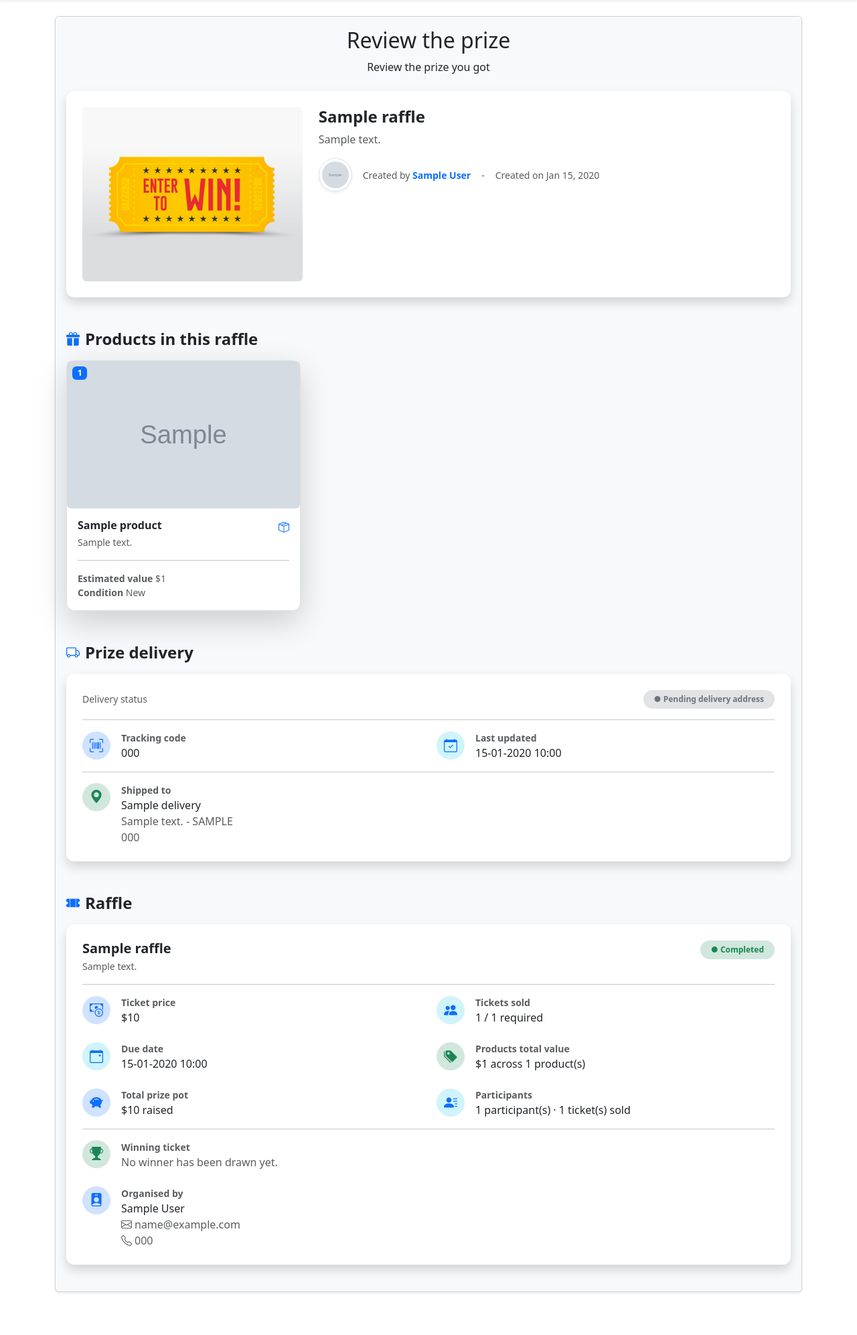
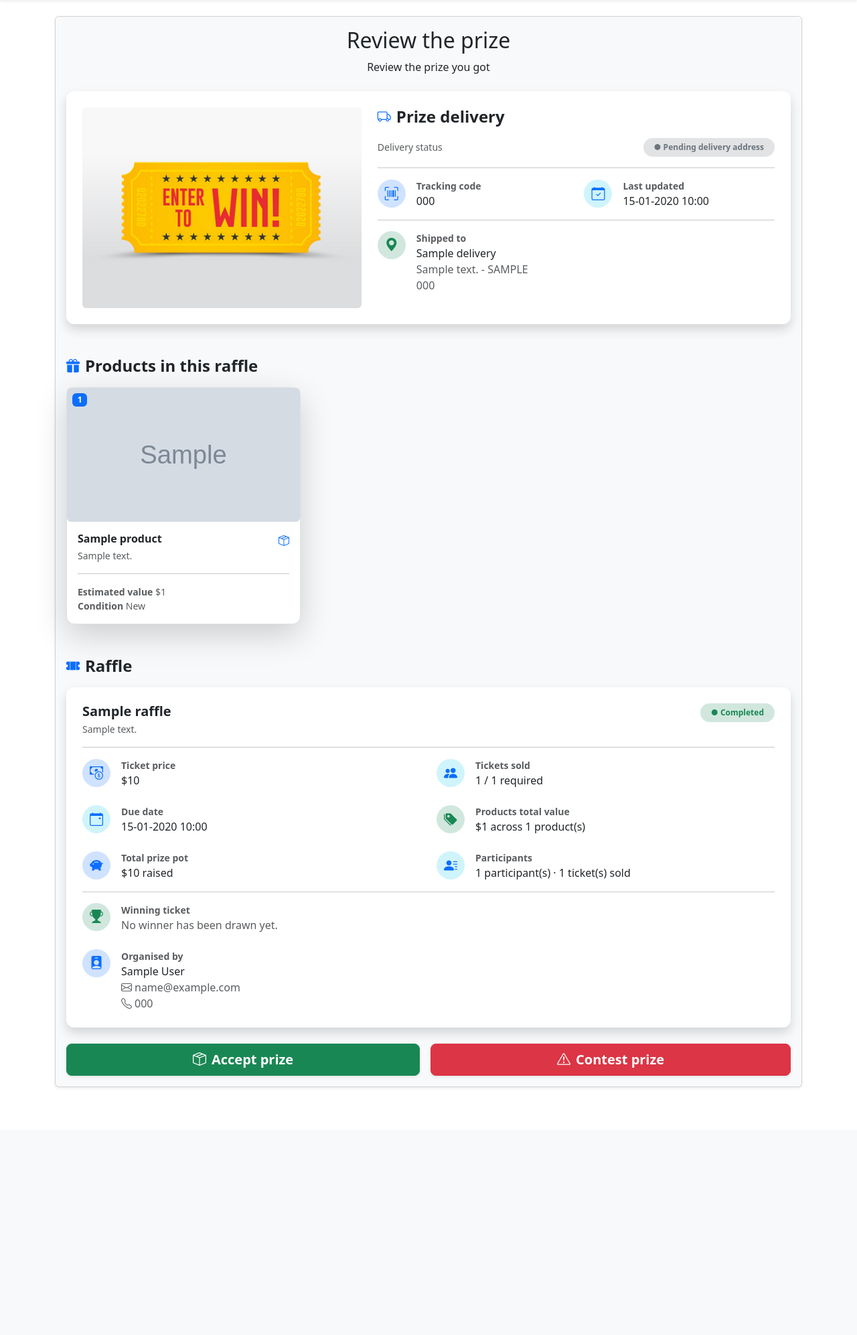
Before and after one commit to horialex/raffle-cs50, a Flask app: template templates/review_prize.html in a window 1280 px wide. Shown: the part 67-2060 px from the top of the page at 67% size. After the commit the page ends 1690 px from the top, so only its background shows below. Run offline with Flask 3, Linux system fonts and the light colour scheme; tables that the repository leaves empty hold one stand-in row (values such as "Sample post"); the template is opened without the code that fills it: values that come from a table or form of the project are taken from there, most other values are stand-ins (such as "Sample title", 1, 10 or a date in 2020); grey boxes marked "Sample" are stand-in pictures; parts of the project's set-up code (start-up, migrations or seed data) failed here and were passed over; some libraries are stand-ins or nearby versions.

Commit message:
[prize_review] Finished the template for prize review page

```diff
--- a/api/prize_delivery.py
+++ b/api/prize_delivery.py
@@ -273,7 +273,7 @@ def accept_prize(id):
 
 @prize_delivery_bp.route("/<int:id>/reject", methods=["POST"])
 @login_required
-def reject_prize(id):
+def contest_prize(id):
     user_id = get_current_user_id()
     prize_delivery: PrizeDelivery = PrizeDelivery.query.get_or_404(id)
 
--- a/templates/review_prize.html
+++ b/templates/review_prize.html
@@ -28,42 +28,86 @@ Review prize
                                 <div class="row g-4">
 
                                     <!-- Main image -->
-                                    <div class="col-md-4">
+                                    <div class="col-md-5">
                                         <img src="{{ url_for('static', filename='images/win.png') }}"
                                             class="img-fluid rounded"
-                                            style="height: 260px; width: 100%; object-fit: cover;" alt="Raffle product">
+                                            style="height: 300px; width: 100%; object-fit: cover;" alt="Raffle product">
                                     </div>
 
-                                    <!-- Details -->
-                                    <div class="col-md-8">
+                                    <!-- Prize delivery -->
+                                    <div class="col-md-7 text-start">
 
-                                        <div class="d-flex justify-content-between align-items-start mb-2">
-                                            <h4 class="fw-bold mb-0">{{ raffle.title | truncate(30, True, '…') }}</h4>
+                                        <div class="d-flex align-items-center mb-3">
+                                            <i class="bi bi-truck text-primary fs-5 me-2"></i>
+                                            <h4 class="mb-0 fw-bold">Prize delivery</h4>
                                         </div>
 
-                                        <p class="text-start text-muted">
-                                            {{ raffle.description | truncate(100, True, '…') or "The raffle you have
-                                            won" }}
-                                        </p>
+                                        <!-- Delivery status -->
+                                        <div class="d-flex justify-content-between align-items-center mb-3">
+                                            <span class="text-muted small">Delivery status</span>
+                                            {% set delivery_status = prize_delivery.status.value %}
+                                            <span class="badge rounded-pill px-3 py-2
+                                            {% if delivery_status == 'prize_delivered' %}bg-success-subtle text-success
+                                            {% elif delivery_status == 'prize_sent' or delivery_status == 'waiting_for_shipment' %}bg-info-subtle text-primary
+                                            {% elif delivery_status in ['prize_rejected', 'delivery_failed', 'delivery_timeout', 'contested'] %}bg-danger-subtle text-danger
+                                            {% elif delivery_status == 'prize_accepted' %}bg-primary-subtle text-primary
+                                            {% else %}bg-secondary-subtle text-secondary
+                                            {% endif %}">
+                                                ● {{ delivery_status | replace('_', ' ') | capitalize }}
+                                            </span>
+                                        </div>
 
-                                        <div class="d-flex align-items-center gap-3 small text-muted mb-3">
-                                            {% if raffle.creator.profile_picture %}
-                                            <span>
-                                                <img src="{{ url_for('static', filename='uploads/images/profile_pictures/' + raffle.creator.profile_picture) }}"
-                                                    alt="Profile Picture" class="rounded-circle img-thumbnail shadow-sm"
-                                                    style="width: 50px; height: 50px; object-fit: cover;" />
+                                        <hr>
 
-                                            </span>
-                                            {% endif%}
-                                            <span>
-                                                Created by
-                                                <strong class="text-primary">{{ raffle.creator.first_name }} {{
-                                                    raffle.creator.last_name }}</strong>
-                                            </span>
-                                            <span> - </span>
-                                            <span>
-                                                Created on {{ raffle.created_at.strftime('%b %d, %Y') }}
-                                            </span>
+                                        <div class="row g-4">
+
+                                            <!-- Tracking code -->
+                                            <div class="col-sm-6">
+                                                <div class="d-flex align-items-center">
+                                                    <div
+                                                        class="rounded-circle bg-primary-subtle text-primary d-flex align-items-center justify-content-center me-3 icon-circle">
+                                                        <i class="bi bi-upc-scan fs-5"></i>
+                                                    </div>
+                                                    <div>
+                                                        <div class="small text-muted"><strong>Tracking code</strong>
+                                                        </div>
+                                                        {{ prize_delivery.tracking_code or "Not available yet" }}
+                                                    </div>
+                                                </div>
+                                            </div>
+
+                                            <!-- Last updated -->
+                                            <div class="col-sm-6">
+                                                <div class="d-flex align-items-center">
+                                                    <div
+                                                        class="rounded-circle bg-info-subtle text-primary d-flex align-items-center justify-content-center me-3 icon-circle">
+                                                        <i class="bi bi-calendar-check fs-5"></i>
+                                                    </div>
+                                                    <div>
+                                                        <div class="small text-muted"><strong>Last updated</strong>
+                                                        </div>
+                                                        {{ prize_delivery.updated_at.strftime('%d-%m-%Y %H:%M') }}
+                                                    </div>
+                                                </div>
+                                            </div>
+
+                                        </div>
+
+                                        <hr>
+
+                                        <!-- Shipping address -->
+                                        <div class="d-flex align-items-start">
+                                            <div
+                                                class="rounded-circle bg-success-subtle text-success d-flex align-items-center justify-content-center me-3 icon-circle">
+                                                <i class="bi bi-geo-alt-fill fs-5"></i>
+                                            </div>
+                                            <div>
+                                                <div class="small text-muted"><strong>Shipped to</strong></div>
+                                                <div>{{ prize_delivery.delivery_name }}</div>
+                                                <div class="text-muted">{{ prize_delivery.delivery_address }}
+                                                    - {{ prize_delivery.delivery_country|upper }}</div>
+                                                <div class="text-muted">{{ prize_delivery.delivery_phone }}</div>
+                                            </div>
                                         </div>
                                     </div>
 
@@ -73,14 +117,13 @@ Review prize
                         </div>
 
                         <!-- Products section -->
-                        <!-- Products title -->
                         <div class="d-flex align-items-center mb-3">
                             <i class="bi bi-gift-fill text-primary fs-5 me-2"></i>
                             <h4 class="mb-0 fw-bold">Products in this raffle</h4>
                         </div>
 
                         <!-- Products grid -->
-                        <div class="row g-3">
+                        <div class="row g-3 mb-4">
                             {% for product in raffle.products %}
                             <div class="col-md-4">
                                 <div class="card product-card shadow-lg border h-100">
@@ -106,13 +149,13 @@ Review prize
                                             <div class="carousel-item {% if loop.first %}active{% endif %}">
                                                 <img src="{{ url_for('static', filename='uploads/images/products/' + image.image_url) }}"
                                                     class="d-block w-100 rounded"
-                                                    style="height: 220px; object-fit: cover;" alt="{{ product.name }}">
+                                                    style="height: 200px; object-fit: cover;" alt="{{ product.name }}">
                                             </div>
                                             {% endfor %}
                                             {% else %}
                                             <div class="carousel-item active">
                                                 <div class="bg-light d-flex align-items-center justify-content-center"
-                                                    style="height: 220px;">
+                                                    style="height: 200px;">
                                                     <span class="text-muted">No image</span>
                                                 </div>
                                             </div>
@@ -171,85 +214,6 @@ Review prize
                                 </div>
                             </div>
                             {% endfor %}
-                        </div>
-
-                        <!-- Prize delivery section -->
-                        <div class="d-flex align-items-center mt-5 mb-3">
-                            <i class="bi bi-truck text-primary fs-5 me-2"></i>
-                            <h4 class="mb-0 fw-bold">Prize delivery</h4>
-                        </div>
-
-                        <div class="card shadow border-0 mb-4">
-                            <div class="card-body p-4 text-start">
-
-                                <!-- Delivery status -->
-                                <div class="d-flex justify-content-between align-items-center mb-3">
-                                    <span class="text-muted small">Delivery status</span>
-                                    {% set delivery_status = prize_delivery.status.value %}
-                                    <span class="badge rounded-pill px-3 py-2
-                                    {% if delivery_status == 'prize_delivered' %}bg-success-subtle text-success
-                                    {% elif delivery_status == 'prize_sent' or delivery_status == 'waiting_for_shipment' %}bg-info-subtle text-primary
-                                    {% elif delivery_status in ['prize_rejected', 'delivery_failed', 'delivery_timeout', 'contested'] %}bg-danger-subtle text-danger
-                                    {% elif delivery_status == 'prize_accepted' %}bg-primary-subtle text-primary
-                                    {% else %}bg-secondary-subtle text-secondary
-                                    {% endif %}">
-                                        ● {{ delivery_status | replace('_', ' ') | capitalize }}
-                                    </span>
-                                </div>
-
-                                <hr>
-
-                                <div class="row g-4">
-
-                                    <!-- Tracking code -->
-                                    <div class="col-md-6">
-                                        <div class="d-flex align-items-center">
-                                            <div
-                                                class="rounded-circle bg-primary-subtle text-primary d-flex align-items-center justify-content-center me-3 icon-circle">
-                                                <i class="bi bi-upc-scan fs-5"></i>
-                                            </div>
-                                            <div>
-                                                <div class="small text-muted"><strong>Tracking code</strong></div>
-                                                {{ prize_delivery.tracking_code or "Not available yet" }}
-                                            </div>
-                                        </div>
-                                    </div>
-
-                                    <!-- Shipped on -->
-                                    <div class="col-md-6">
-                                        <div class="d-flex align-items-center">
-                                            <div
-                                                class="rounded-circle bg-info-subtle text-primary d-flex align-items-center justify-content-center me-3 icon-circle">
-                                                <i class="bi bi-calendar-check fs-5"></i>
-                                            </div>
-                                            <div>
-                                                <div class="small text-muted"><strong>Last updated</strong></div>
-                                                {{ prize_delivery.updated_at.strftime('%d-%m-%Y %H:%M') }}
-                                            </div>
-                                        </div>
-                                    </div>
-
-                                </div>
-
-                                <hr>
-
-                                <!-- Shipping address -->
-                                <div class="d-flex align-items-start">
-                                    <div
-                                        class="rounded-circle bg-success-subtle text-success d-flex align-items-center justify-content-center me-3 icon-circle">
-                                        <i class="bi bi-geo-alt-fill fs-5"></i>
-                                    </div>
-                                    <div>
-                                        <div class="small text-muted"><strong>Shipped to</strong></div>
-                                        <div>{{ prize_delivery.delivery_name }}
-                                        </div>
-                                        <div class="text-muted">{{ prize_delivery.delivery_address }}
-                                            - {{ prize_delivery.delivery_country|upper }}</div>
-                                        <div class="text-muted">{{ prize_delivery.delivery_phone }}</div>
-                                    </div>
-                                </div>
-
-                            </div>
                         </div>
 
                         <!-- Raffle section -->
@@ -418,6 +382,26 @@ Review prize
                             </div>
                         </div>
 
+                        <!-- CTA Buttons section -->
+                        <div class="d-flex flex-wrap gap-3 mt-3">
+                            <form method="post"
+                                action="{{ url_for('prize_delivery_bp.accept_prize', id=prize_delivery.id) }}"
+                                class="flex-fill d-grid">
+                                <input type="hidden" name="csrf_token" value="{{ csrf_token() }}">
+                                <button type="submit" class="btn btn-success btn-lg fw-semibold shadow-sm">
+                                    <i class="bi bi-box-seam me-2"></i>Accept prize
+                                </button>
+                            </form>
+                            <form method="post"
+                                action="{{ url_for('prize_delivery_bp.contest_prize', id=prize_delivery.id) }}"
+                                class="flex-fill d-grid">
+                                <input type="hidden" name="csrf_token" value="{{ csrf_token() }}">
+                                <button type="submit" class="btn btn-danger btn-lg fw-semibold shadow-sm">
+                                    <i class="bi bi-exclamation-triangle me-2"></i>Contest prize
+                                </button>
+                            </form>
+                        </div>
+
                     </div>
 
                 </div>
```
